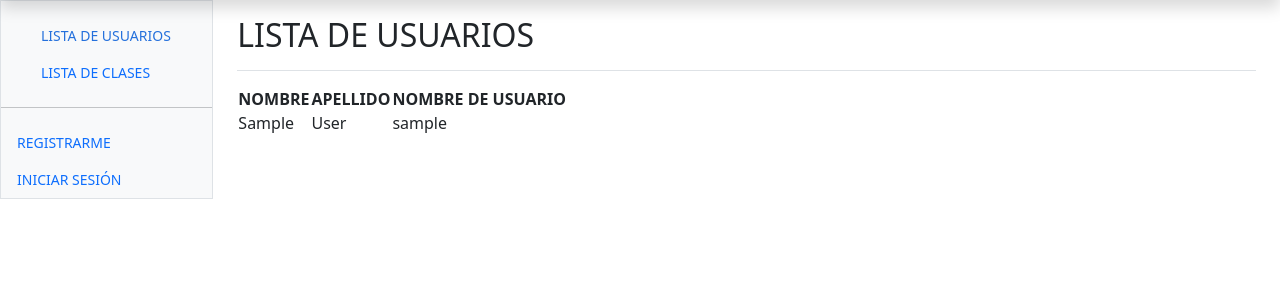
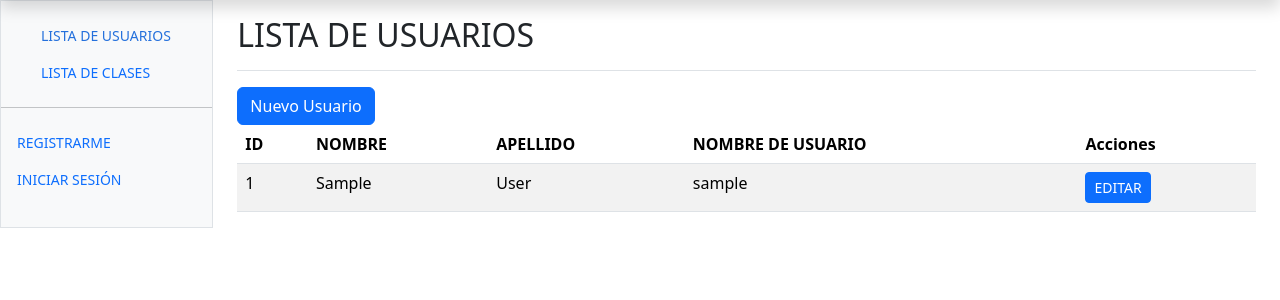
Before and after one commit to BraianStacul/asistencia-alumnos, a Django app: page /usuarios/listar-todos/ in a window 1280 px wide. Shown: the part 48-348 px from the top of the page. Run offline with Django 5.2, Linux system fonts and the light colour scheme; tables that the repository leaves empty hold one stand-in row (values such as "Sample post").

Commit message:
listado de usuarios usando list view

```diff
--- a/asistencia_alumnos/apps/usuarios/urls.py
+++ b/asistencia_alumnos/apps/usuarios/urls.py
@@ -5,5 +5,6 @@ from . import views
 app_name = "usuarios"
 
 urlpatterns = [
-    path('listar-todos/', views.listar_usuarios, name='listar_todos'),
+    # path('listar-todos/', views.listar_usuarios, name='listar_todos'),
+    path('listar-todos/', views.ListarUsuarios.as_view(), name='listar_todos'),
 ]
--- a/asistencia_alumnos/apps/usuarios/views.py
+++ b/asistencia_alumnos/apps/usuarios/views.py
@@ -1,7 +1,7 @@
 from django.shortcuts import render
 
 # Create your views here.
-
+from django.views.generic.list import ListView
 from apps.usuarios.models import Usuario
 
 def listar_usuarios(request):
@@ -20,3 +20,8 @@ def listar_usuarios(request):
     }
 
     return render(request, template_name, ctx)
+
+class ListarUsuarios(ListView):
+    template_name = 'usuarios/listar_todos.html'
+    model = Usuario
+    context_object_name = 'usuarios'
--- a/asistencia_alumnos/templates/usuarios/listar_todos.html
+++ b/asistencia_alumnos/templates/usuarios/listar_todos.html
@@ -5,28 +5,41 @@
     <h1 class="h2">LISTA DE USUARIOS</h1>
 </div>
 
-<table>
+<div class="row">
+    <div class="col">
+        <a href="{% url 'clases:crear' %}" type="button" class="btn btn-primary">Nuevo Usuario</a href="{% url 'clases:crear' %}">
+        <table class="table table-striped">
             <thead>
                 <tr>
-            <th>NOMBRE</th>
-            <th>APELLIDO</th>
-            <th>NOMBRE DE USUARIO</th>
+                    <th scope="col">ID</th>
+                    <th scope="col">NOMBRE</th>
+                    <th scope="col">APELLIDO</th>
+                    <th scope="col">NOMBRE DE USUARIO</th>
+                    <th scope="col">Acciones</th>
                 </tr>
             </thead>
             <tbody>
 
                 {% for usuario in usuarios %}
 
-
                 <tr>
-            <td> {{usuario.first_name}} </td>
-            <td> {{usuario.last_name}} </td>
-            <td> {{usuario.username}} </td>
+                    <td>{{usuario.id}}</td>
+                    <td>{{usuario.first_name}}</td>
+                    <td>{{usuario.last_name}}</td>
+                    <td>{{usuario.username}}</td>
+                    <td>
+                        <a href="" class="btn btn-primary btn-sm">EDITAR</a>
+                    </td>
                 </tr>
 
+                {% empty %}
+                <tr>
+                    <td colspan="5"><h5>No existen registros.</h5></td>
+                </tr>
+                {% endfor %}
 
-        {% endfor %}
             </tbody>
-
         </table>
+    </div>
+</div>
 {% endblock contenido %}
```
Lines whose indentation alone changed are shown as unchanged.
